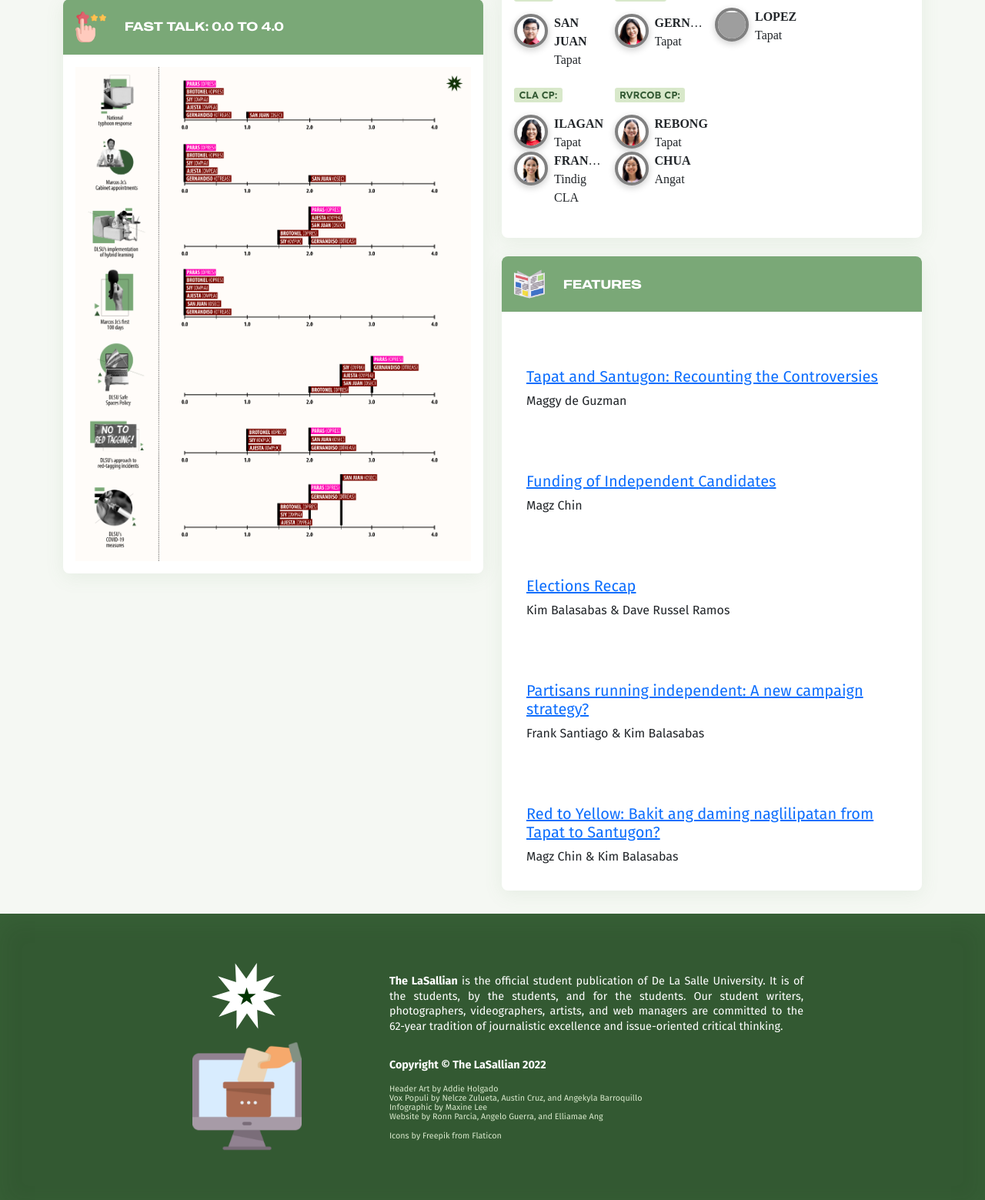
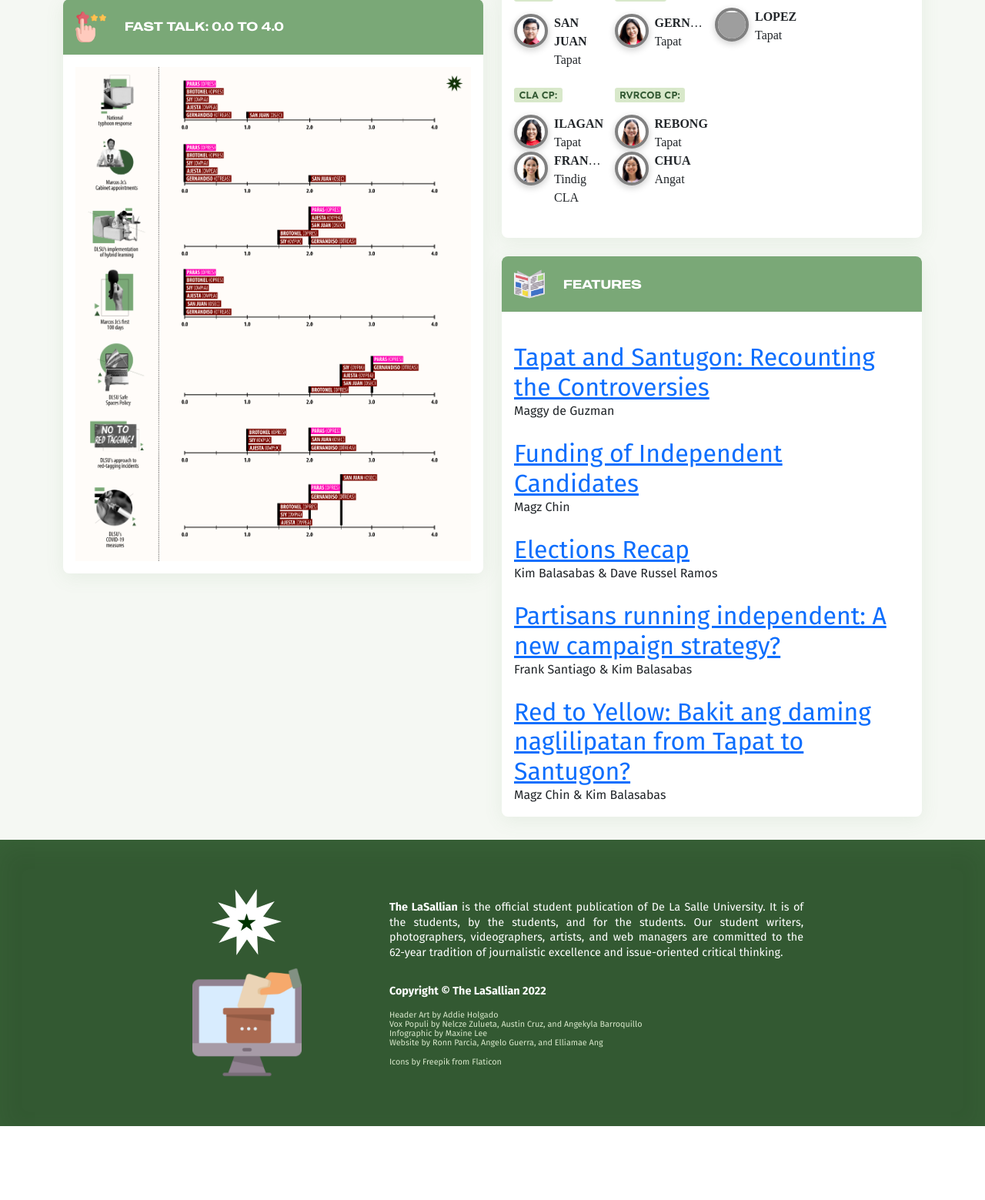
Before and after one commit to thelasallian/tls-me2022, a PHP site: page / in a window 1280 px wide. Shown: the part 1694-3253 px from the top of the page at 77% size. After the commit the page ends 3157 px from the top, so only its background shows below. Run offline with PHP 8.4, Linux system fonts and the light colour scheme; data that the repository does not hold is empty; some web fonts are replaced; grey boxes are pictures that could not be loaded.

Commit message:
Added Features Code and PHP Looping

```diff
--- a/modules/features.php
+++ b/modules/features.php
@@ -4,10 +4,9 @@
 </div>
 
 <div class="section-body">
-    <div class="row row-cols-1 row-cols-md-1 g-2">
+    <div class="row">
         <!-- PHP Loop to Render Feature Article Cards -->
-        <?php
-            $features = json_decode(file_get_contents('./json/feature-articles.json'), true);
+        <?php $features = json_decode(file_get_contents('./json/feature-articles.json'), true);
 
             foreach($features as $item) { // foreach element in $arr
                 $title = $item['title'];
@@ -15,22 +14,18 @@
                 $visual = $item['visual'];
                 $link = $item['link'];
             ?>
-                    <div class="col">
-                        <div class="card border-0">
-                            <div class="row g-0">
-                                <div class="col-5 col-sm-4 col-lg-5 p-2">
-                                    <img src="<?php echo $visual; ?>" alt="" class="card-img">
+
+            <div class="feature-article-card">
+                <div class="feature-visual-wrapper">
+                    <img src="<?php echo $visual; ?>" alt="" class="feature-visual">
                 </div>
-                                <div class="card-body d-flex flex-column justify-content-center">
+                <div class="feature-article-details">
                     <a href="<?php echo $link; ?>" target="_blank">
-                                        <h5 class="card-title"><?php echo $title; ?></h5>
+                        <h2><?php echo $title; ?></h2>
                     </a>
-                                    <p class="card-text"><?php echo $byline; ?></p>
-                                </div>
-                            </div>
+                    <p><?php echo $byline; ?></p>
                 </div>
             </div>
             <?php } ?>
     </div>
 </div>
-</div>
```
Lines whose indentation alone changed are shown as unchanged.
